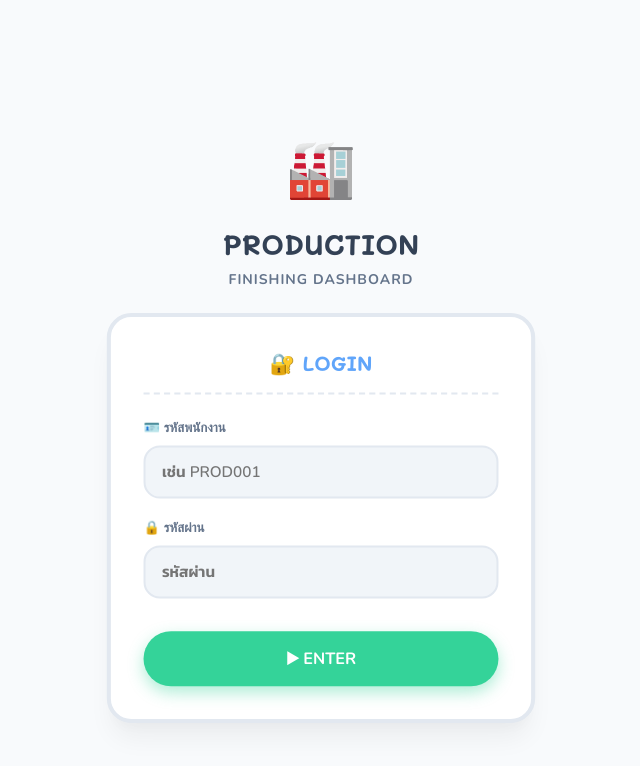
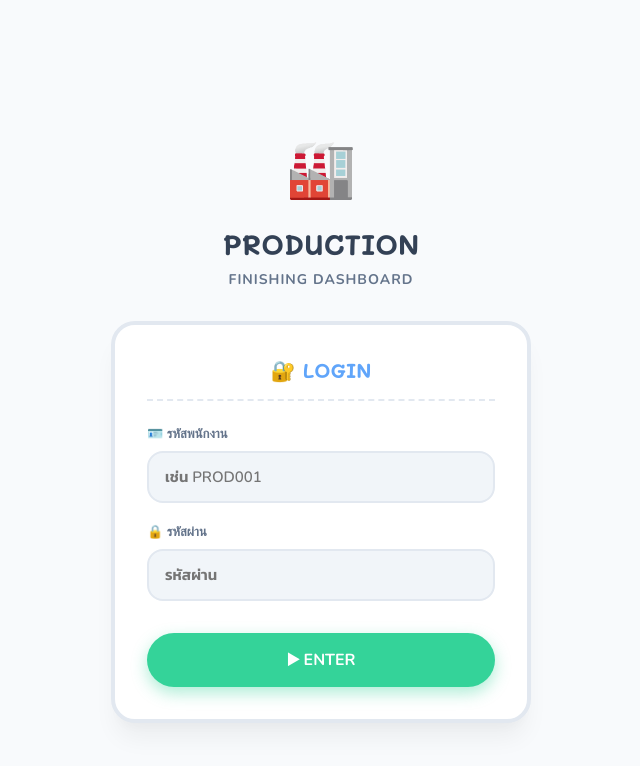
Before and after one commit to ntpnuttapol/production-dashboard, a Next.js app: page /login in a window 1280 px wide. In both pictures the pointer is over the element 640 px from the left and 521 px from the top of the page. Shown: the top 766 px of the page, without its empty margins (319-959 px from the left). Built offline with nearby package versions, Linux system fonts and the light colour scheme; no server answers; the database is empty.

Commit message:
Tone down hover motion across UI

```diff
--- a/src/app/globals.css
+++ b/src/app/globals.css
@@ -64,10 +64,8 @@ body {
 }
 
 .cartoon-card:hover {
-  /* Using translateY(-4px) combined with any base transform requires care,
-     but since React inline styles apply `transform`, we use important here
-     to apply the hover effect and cancel inline scale down. */
-  transform: translateY(-4px) scale(1.02) !important;
+  /* Keep hover calm to avoid layout distraction while preserving focus feedback. */
+  transform: none !important;
   opacity: 1 !important;
   filter: none !important;
   box-shadow: 0 20px 25px -5px rgba(0, 0, 0, 0.05), 0 10px 10px -5px rgba(0, 0, 0, 0.02);
@@ -103,7 +101,7 @@ body {
 
 .cartoon-btn:hover {
   filter: brightness(1.05);
-  transform: translateY(-2px);
+  transform: none;
   box-shadow: 0 6px 14px rgba(0, 0, 0, 0.12);
 }
 
```
